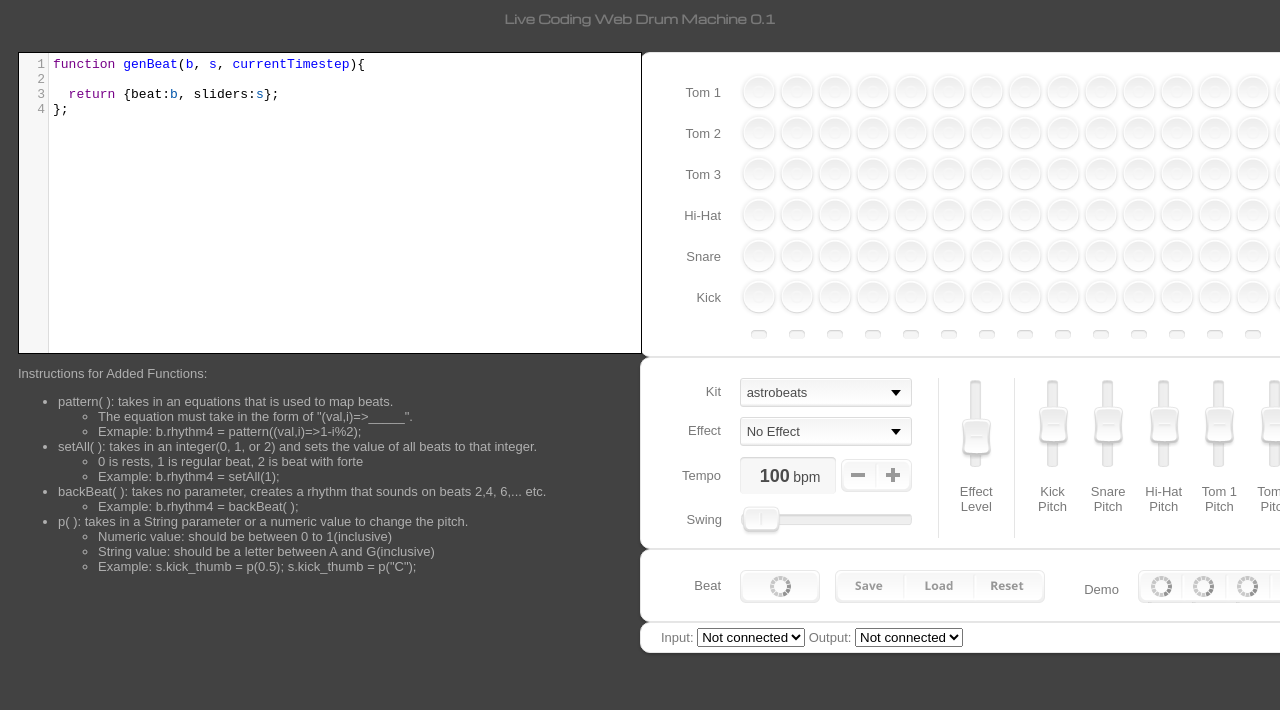
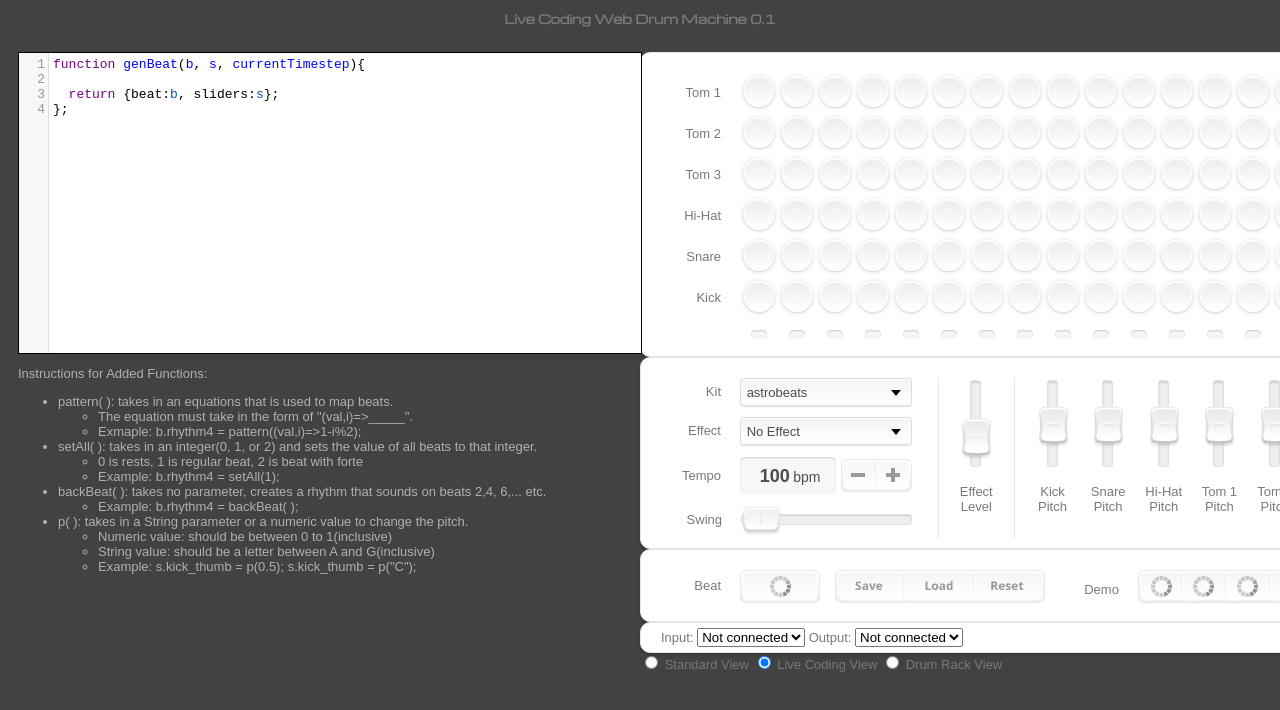
Before and after one commit to Barnard-PL-Labs/SequencerLiveCoding, a website: page index.html in a window 1280 px wide. Shown: the top 710 px of the page. Drawn offline with nearby package versions, Linux system fonts and the light colour scheme; no server answers; a web font is replaced by a local one.

Commit message:
added buttons

```diff
--- a/index.html
+++ b/index.html
@@ -93,7 +93,6 @@
 			</div>
 		</section>
 		</div>
-
 		<div>
 			<section class='container active' id='pad'>
 				<div class='buttons_row'>
@@ -309,7 +308,6 @@
 						src='images/btn_demo5_loading.gif' width='45' height='33'>
 				</span>
 			</section>
-
 			<div class='container' id='save_container'>
 				<h3>
 					Save a Beat
@@ -347,6 +345,18 @@
 					<option value="">Not connected</option>
 				</select>
 			</div>
+			<div class="switch-toggle switch-3 switch-candy">
+
+				<input id="stantdardView" name="state-d" type="radio" checked="" />
+				<label for="stantdardView" onclick="">Standard View</label>
+
+				<input id="liveCodingView" name="state-d" type="radio" checked="checked" />
+				<label for="liveCodingView" class="disabled" onclick="">Live Coding View</label>
+
+				<input id="drumRackView" name="state-d" type="radio" />
+				<label for="drumRackView" onclick="">Drum Rack View</label>
+
+			</div>
 		</div>
 	</div>
 
```
